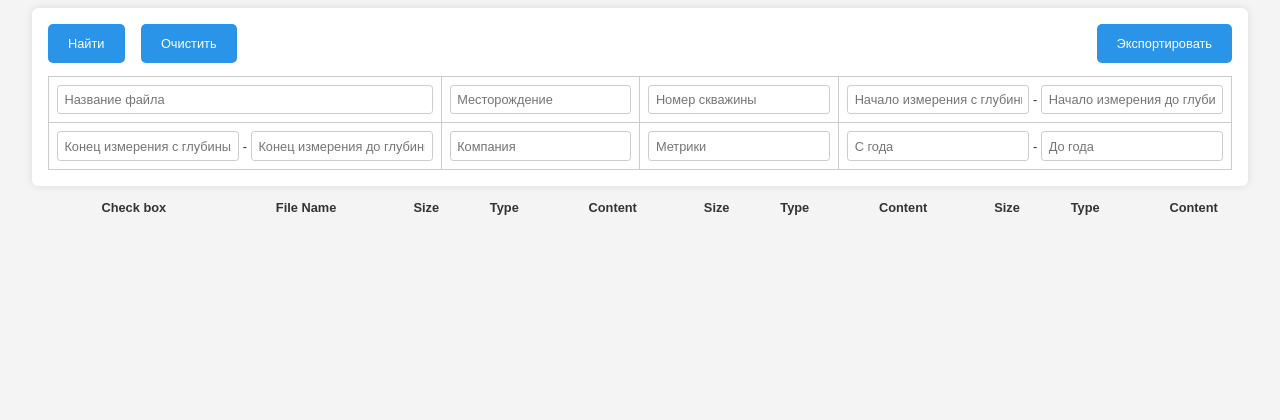
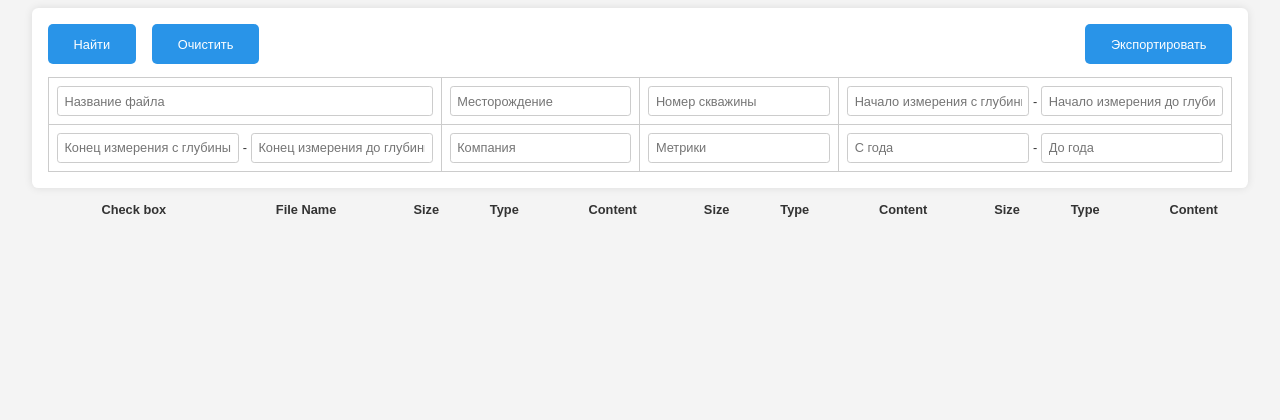
Before and after one commit to r-kulik/gis_plus, a Django app: page /export/ in a window 1280 px wide. Shown: the part 137-557 px from the top of the page. Run offline with Django 5.2, Linux system fonts and the light colour scheme; lists and menus that the app fills with data are empty; some libraries are stand-ins or nearby versions.

Commit message:
подвигал кнопочки 2

```diff
--- a/Las_handler/SuperLas.py
+++ b/Las_handler/SuperLas.py
@@ -1,5 +1,5 @@
 import random
-from LasEncoder import LasEncoder
+from Las_handler.LasEncoder import LasEncoder
 
 class SuperLas:
     def __init__(self):
--- a/static/styles.css
+++ b/static/styles.css
@@ -145,7 +145,8 @@ input[list]:focus {
 }
 
 .page-selection-button {
-    padding: 10px 20px;
+    font-size: 1vw;
+    padding: 1vw 2vw;
     margin-left: 10px;
     background-color: #2994E8;
     color: white;
@@ -160,7 +161,8 @@ input[list]:focus {
 }
 
 .page-selection-button-active {
-    padding: 10px 20px;
+    font-size: 1vw;
+    padding: 1vw 2vw;
     margin-left: 10px;
     background-color: #f1f0ea;
     color: black;
@@ -187,7 +189,7 @@ input[list]:focus {
 
 .search-button {
     display: inline-block;
-    padding: 12px 20px;
+    padding: 1vw 2vw;
     margin: 0 1em 1em 0;
     font-size: 1vw;
     text-decoration: none;
@@ -201,7 +203,7 @@ input[list]:focus {
 
 .export-button {
     float: right;
-    padding: 12px 20px;
+    padding: 1vw 2vw;
     font-size: 1vw;
     text-decoration: none;
     color: white;
```
